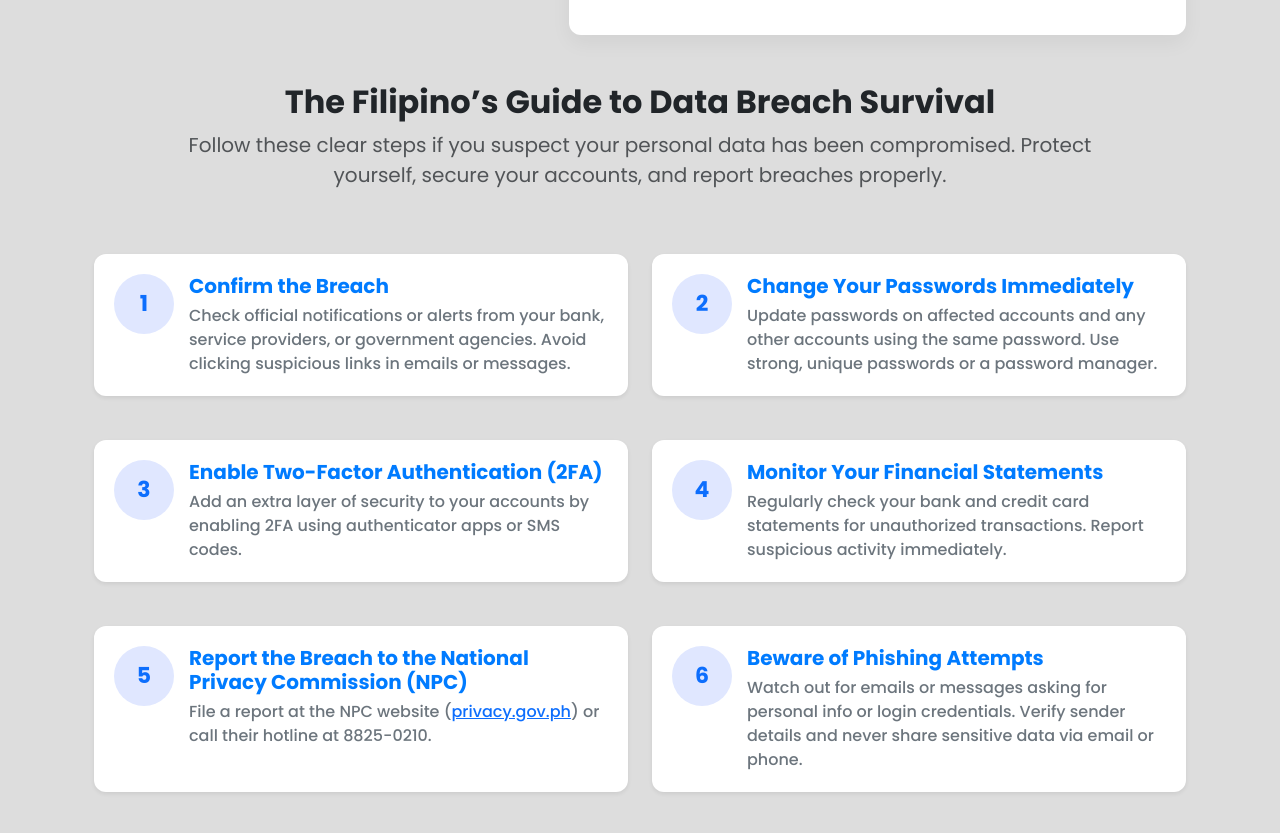
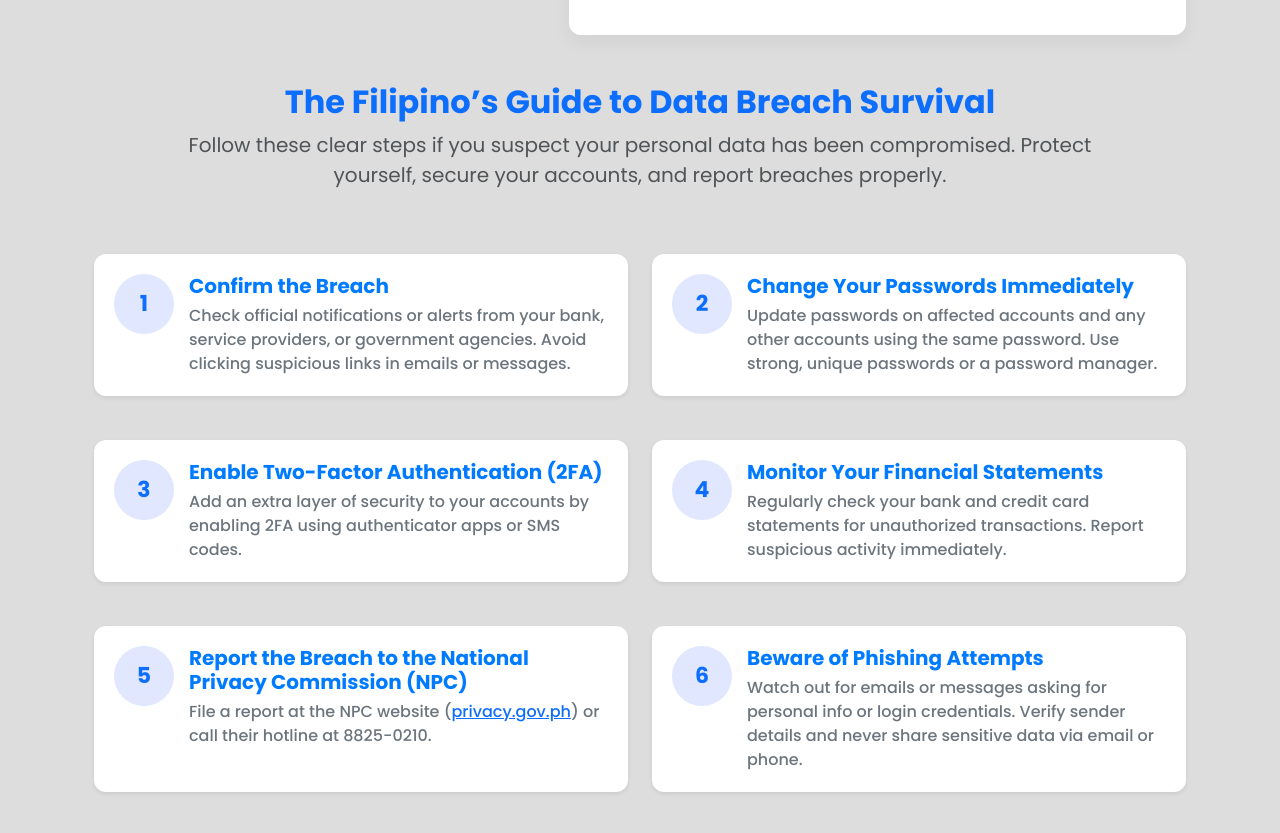
Before and after one commit to jojiver/jojiver.github.io, a plain HTML site: page index.html in a window 1280 px wide. Shown: the part 2474-3307 px from the top of the page. Drawn offline with nearby package versions, Linux system fonts and the light colour scheme.

Commit message:
Update index.html

```diff
--- a/index.html
+++ b/index.html
@@ -371,7 +371,7 @@
 <div class="container py-5">
   <div class="row mb-5">
     <div class="col-lg-10 mx-auto text-center">
-      <h2 class="fw-bold">The Filipino’s Guide to Data Breach Survival</h2>
+      <h2 class="fw-bold text-primary">The Filipino’s Guide to Data Breach Survival</h2>
       <p class="text-muted fs-5">Follow these clear steps if you suspect your personal data has been compromised. Protect yourself, secure your accounts, and report breaches properly.</p>
     </div>
   </div>
```
